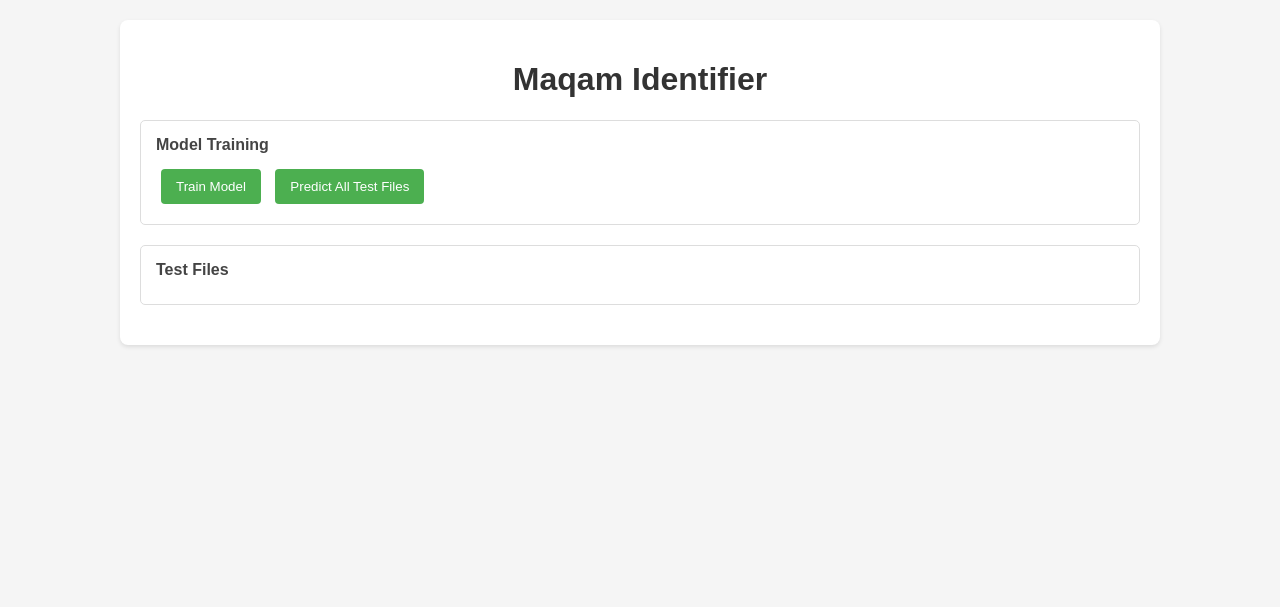
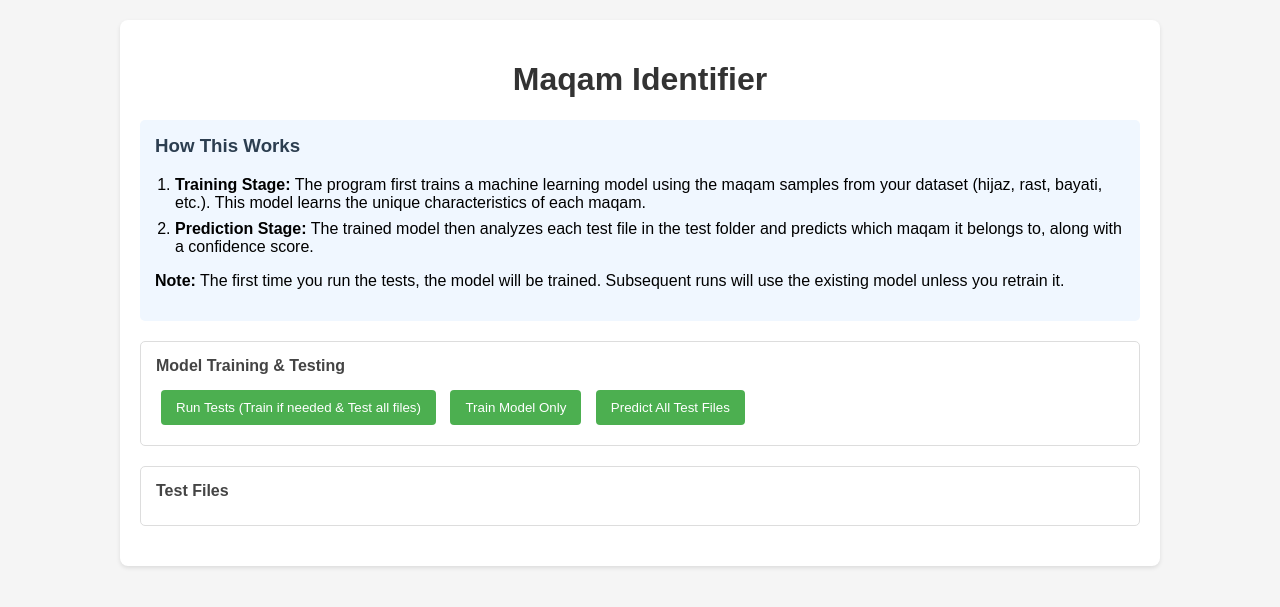
Before and after one commit to Wahid-2002/Maqam, a Flask app: page / in a window 1280 px wide. Shown: the top 607 px of the page. Run offline with Flask 3, Linux system fonts and the light colour scheme.

Commit message:
Update index.html

```diff
--- a/templates/index.html
+++ b/templates/index.html
@@ -24,17 +24,33 @@
         .predictions-table th { background-color: #f2f2f2; }
         .confidence-bar { height: 10px; background-color: #e0e0e0; border-radius: 5px; margin-top: 5px; }
         .confidence-fill { height: 100%; background-color: #4CAF50; border-radius: 5px; }
+        .description { background-color: #f0f7ff; padding: 15px; border-radius: 5px; margin-bottom: 20px; }
+        .description h3 { margin-top: 0; color: #2c3e50; }
+        .description ol { padding-left: 20px; }
+        .description li { margin-bottom: 8px; }
+        #output { margin-top: 20px; padding: 15px; background: #f8f8f8; border: 1px solid #ddd; white-space: pre-wrap; border-radius: 4px; }
     </style>
 </head>
 <body>
     <div class="container">
         <h1>Maqam Identifier</h1>
 
+        <div class="description">
+            <h3>How This Works</h3>
+            <ol>
+                <li><strong>Training Stage:</strong> The program first trains a machine learning model using the maqam samples from your dataset (hijaz, rast, bayati, etc.). This model learns the unique characteristics of each maqam.</li>
+                <li><strong>Prediction Stage:</strong> The trained model then analyzes each test file in the test folder and predicts which maqam it belongs to, along with a confidence score.</li>
+            </ol>
+            <p><strong>Note:</strong> The first time you run the tests, the model will be trained. Subsequent runs will use the existing model unless you retrain it.</p>
+        </div>
+
         <div class="section">
-            <div class="section-title">Model Training</div>
-            <button id="trainBtn">Train Model</button>
+            <div class="section-title">Model Training & Testing</div>
+            <button id="runTestsBtn">Run Tests (Train if needed & Test all files)</button>
+            <button id="trainBtn">Train Model Only</button>
             <button id="predictAllBtn">Predict All Test Files</button>
             <div id="trainingStatus" class="training-status" style="display: none;"></div>
+            <div id="output" style="display: none;"></div>
         </div>
 
         <div class="section">
@@ -67,6 +83,38 @@
     </div>
 
     <script>
+        // Run Tests functionality (trains if needed and tests all files)
+        document.getElementById('runTestsBtn').addEventListener('click', async () => {
+            const runTestsBtn = document.getElementById('runTestsBtn');
+            const outputDiv = document.getElementById('output');
+
+            runTestsBtn.disabled = true;
+            outputDiv.style.display = 'block';
+            outputDiv.textContent = 'Running tests...';
+
+            try {
+                const response = await fetch('/run_tests', {
+                    method: 'POST',
+                    headers: { 'Content-Type': 'application/json' }
+                });
+
+                const data = await response.json();
+
+                if (data.status === 'success') {
+                    outputDiv.textContent = data.output;
+                    if (data.error) {
+                        outputDiv.innerHTML += '\n\n<span class="error">Warnings/Errors:\n' + data.error + '</span>';
+                    }
+                } else {
+                    outputDiv.innerHTML = '<span class="error">Error: ' + data.error + '</span>';
+                }
+            } catch (error) {
+                outputDiv.innerHTML = '<span class="error">Request failed: ' + error.message + '</span>';
+            } finally {
+                runTestsBtn.disabled = false;
+            }
+        });
+
         // Training functionality
         document.getElementById('trainBtn').addEventListener('click', async () => {
             const trainBtn = document.getElementById('trainBtn');
```
